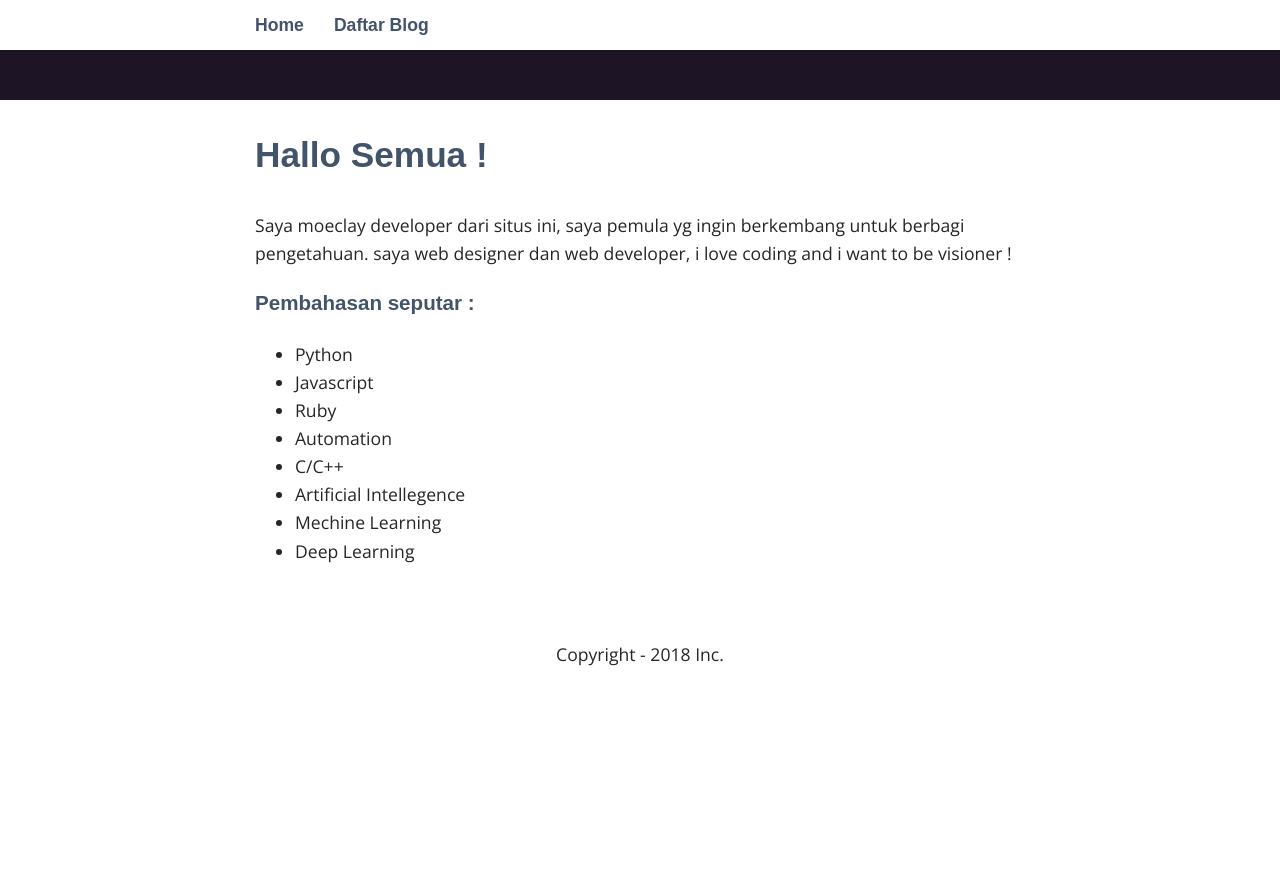
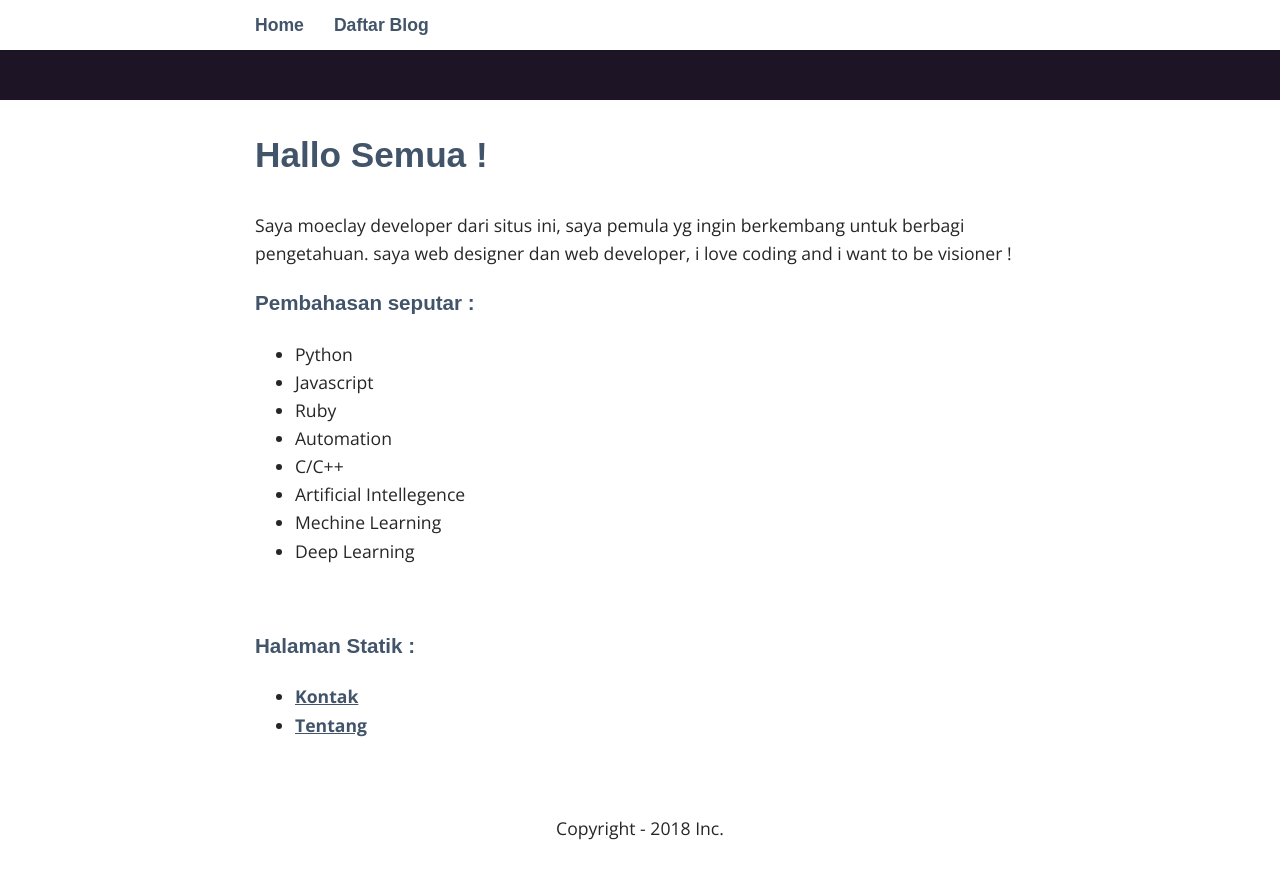
Before and after one commit to moeclay/moeclay.github.io, a Jekyll site: the page built from index.html, in a window 1280 px wide and 900 px high, scrolled down 175 px. Shown: the top 879 px of the window. Built offline with Jekyll 4.4.1, drawn with Linux system fonts in a browser that asks for light colours; some web fonts are replaced; before the commit the page ends 901 px from its top, so only the background shows below that.

Commit message:
update index.html (tambah menu static)

```diff
--- a/index.html
+++ b/index.html
@@ -17,3 +17,12 @@ saya web designer dan web developer, i love coding and i want to be visioner !</
 		<li>Deep Learning</li>
 	</ul>
 </div>
+
+<br>
+<div>
+	<h3>Halaman Statik : </h3>
+	<ul>
+		<li><a href="{{ '/kontak/' | prepend: site.baseurl }}" title="Kontak">Kontak</a></li>
+		<li><a href="{{ '/tentang/' | prepend: site.baseurl }}" title="Tentang">Tentang</a></li>
+	</ul>
+</div>
```
